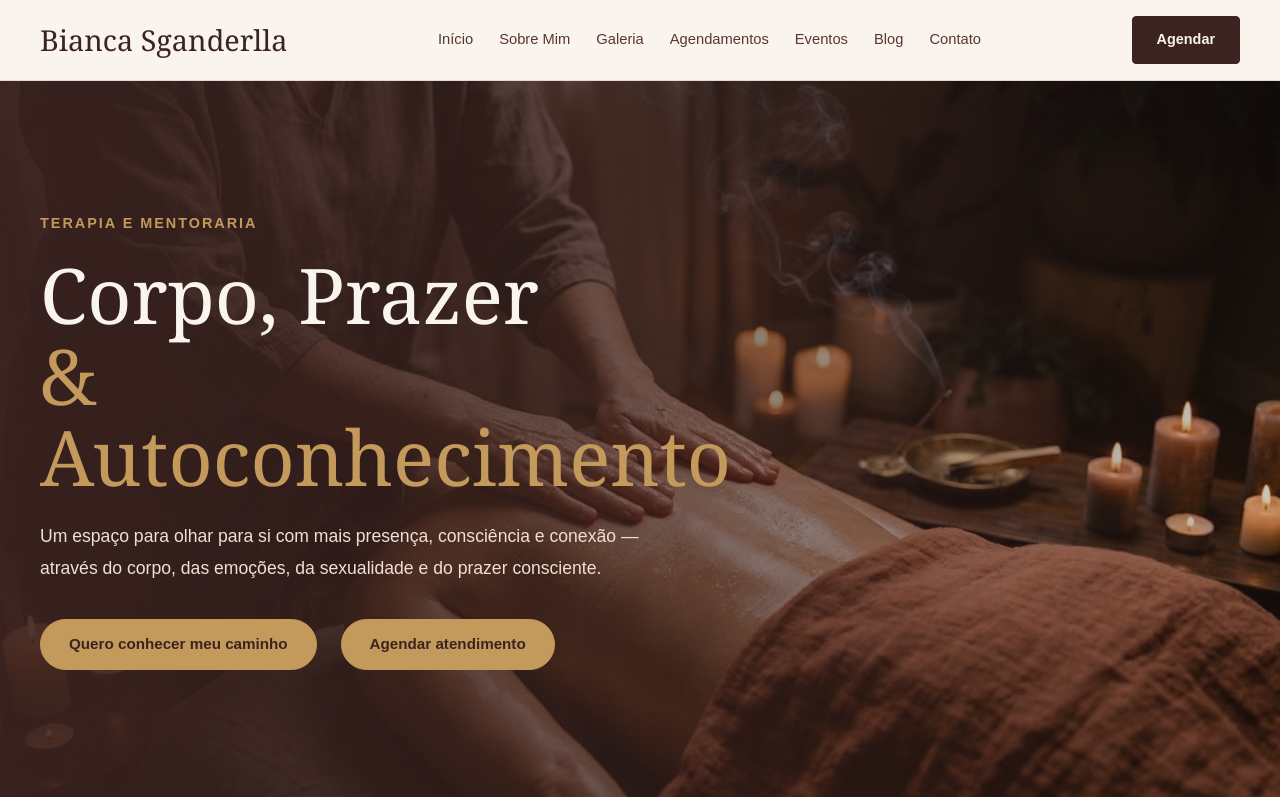
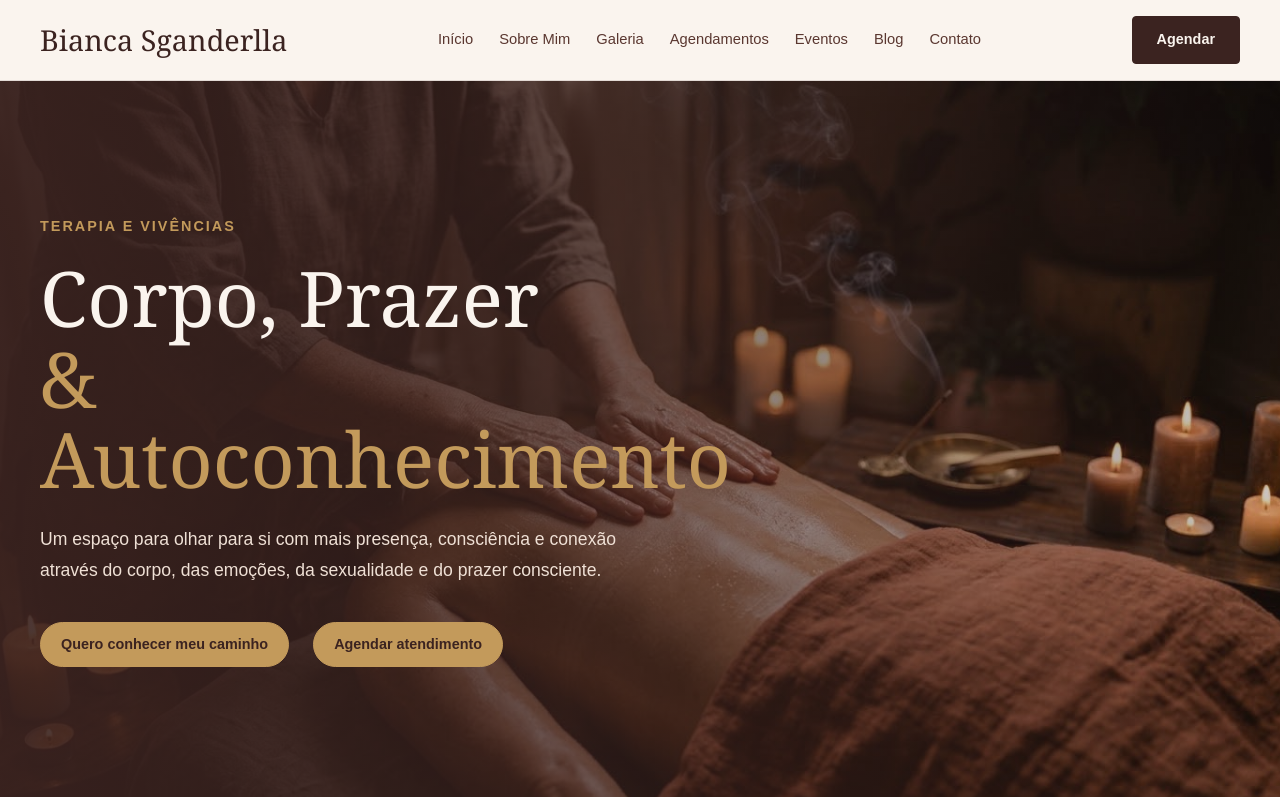
Before and after one commit to Cesarleitor/devas-tantra-frontend, a React (Vite) app: page / in a window 1280 px wide. Shown: the top 797 px of the page. Built offline with nearby package versions, Linux system fonts and the light colour scheme.

Commit message:
style: ajusta largura dos botoes

```diff
--- a/src/components/Button/Button.css
+++ b/src/components/Button/Button.css
@@ -9,14 +9,14 @@
   align-items: center;
   justify-content: center;
 
-  min-height: 48px;
-  padding: 12px 28px;
+  min-height: 44px;
+  padding: 10px 20px;
 
   border-radius: 30px;
   border: 1px solid transparent;
 
   font-family: var(--font-primary);
-  font-size: 0.95rem;
+  font-size: 0.9rem;
   font-weight: 600;
 
   text-align: center;
--- a/src/pages/Home/Home.jsx
+++ b/src/pages/Home/Home.jsx
@@ -26,7 +26,7 @@ function Home() {
           <div className="hero__content">
 
             <span className="hero__eyebrow">
-              Terapia e Mentoraria
+              Terapia e Vivências
             </span>
 
             <h1 className="hero__title">
@@ -35,7 +35,7 @@ function Home() {
             </h1>
 
             <p className="hero__description">
-              Um espaço para olhar para si com mais presença, consciência e conexão — através do
+              Um espaço para olhar para si com mais presença, consciência e conexão através do
               corpo, das emoções, da sexualidade e do prazer consciente.
             </p>
 
```
